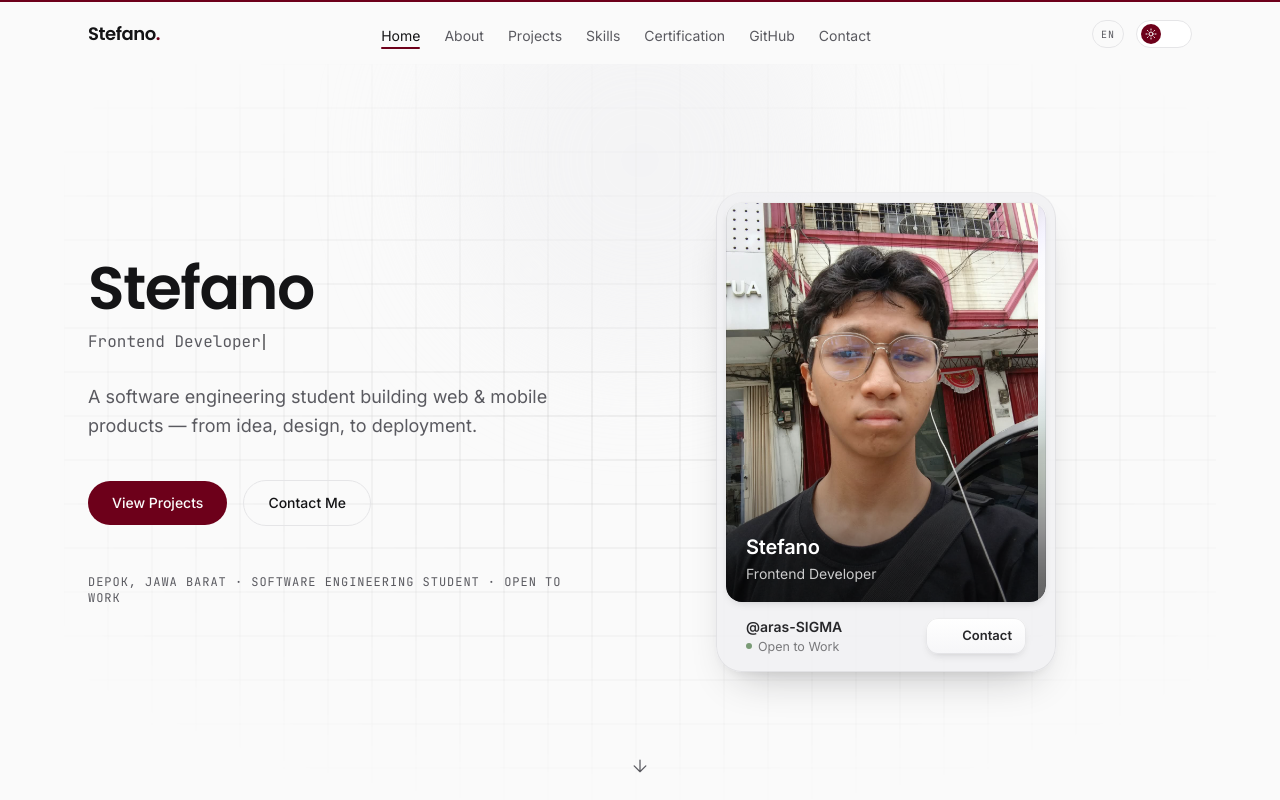
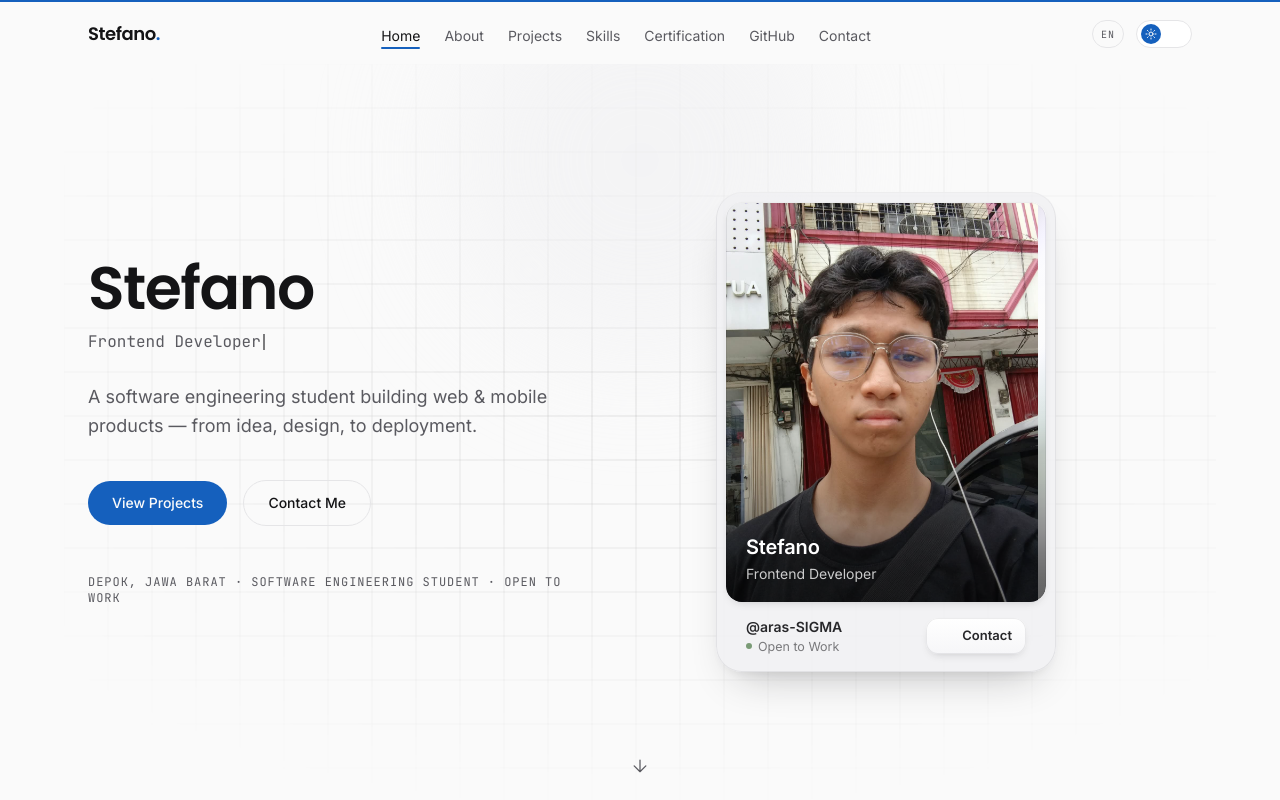
Before and after one commit to aras-SIGMA/Portofolio-stefano-2, a React (Vite) app: page / in a window 1280 px wide. Shown: the top 800 px of the page. Built offline with nearby package versions, Linux system fonts and the light colour scheme; no server answers; some icons are missing.

Commit message:
style(theme): switch accent color to denim blue #1560bd

```diff
--- a/src/components/Footer.tsx
+++ b/src/components/Footer.tsx
@@ -11,10 +11,10 @@ export default function Footer() {
   const isDark = theme === "dark";
 
   // Warna footer mengikuti tema situs (60-30-10):
-  // light → Soft White #FAFAFA + Obsidian #141416; dark → Obsidian #141416 + Soft White #F5F5F7; aksen → Burgundy #6D001A.
+  // light → Soft White #FAFAFA + Obsidian #141416; dark → Obsidian #141416 + Soft White #F5F5F7; aksen → Denim Blue #1560BD.
   const palette = isDark
-    ? { background: "#141416", ink: "#f5f5f7", warm: "#6d001a" }
-    : { background: "#fafafa", ink: "#141416", warm: "#6d001a" };
+    ? { background: "#141416", ink: "#f5f5f7", warm: "#1560bd" }
+    : { background: "#fafafa", ink: "#141416", warm: "#1560bd" };
 
   return (
     <div className="w-full">
--- a/src/index.css
+++ b/src/index.css
@@ -1,10 +1,10 @@
 @import "tailwindcss";
 
 /*
-  Design tokens — 60-30-10 (Obsidian #141416, Soft White #FAFAFA, Burgundy #6D001A)
+  Design tokens — 60-30-10 (Obsidian #141416, Soft White #FAFAFA, Denim Blue #1560BD)
   60% Dominant: bg-base (#FAFAFA light / #141416 dark)
   30% Secondary: surface-card, surface-border, accent-soft, text-muted
-  10% Accent: primary (#6D001A Burgundy)
+  10% Accent: primary (#1560BD Denim Blue)
 */
 @theme {
   --color-bg-base: #fafafa;
@@ -12,13 +12,13 @@
   --color-surface-border: #e5e5e7;
   --color-text-main: #141416;
   --color-text-muted: #5a5a60;
-  --color-primary: #6d001a;
+  --color-primary: #1560bd;
   --color-primary-contrast: #fafafa;
   --color-accent-soft: #f0f0f2;
 
   --color-success: #7a9b76;
   --color-warning: #c9a227;
-  --color-danger: #6d001a;
+  --color-danger: #b4574e;
 
   --font-display: "Poppins", "Space Grotesk", sans-serif;
   --font-body: "Inter", -apple-system, BlinkMacSystemFont, sans-serif;
@@ -27,14 +27,14 @@
   --font-sans: "Inter", -apple-system, BlinkMacSystemFont, sans-serif;
 }
 
-/* Dark mode: 60% Obsidian #141416 canvas, 30% dark surfaces, 10% Burgundy #6D001A accent */
+/* Dark mode: 60% Obsidian #141416 canvas, 30% dark surfaces, 10% Denim Blue #1560BD accent */
 .dark {
   --color-bg-base: #141416;
   --color-surface-card: #1c1c1f;
   --color-surface-border: #2c2c30;
   --color-text-main: #f5f5f7;
   --color-text-muted: #a1a1aa;
-  --color-primary: #6d001a;
+  --color-primary: #1560bd;
   --color-primary-contrast: #fafafa;
   --color-accent-soft: #252529;
 }
```
